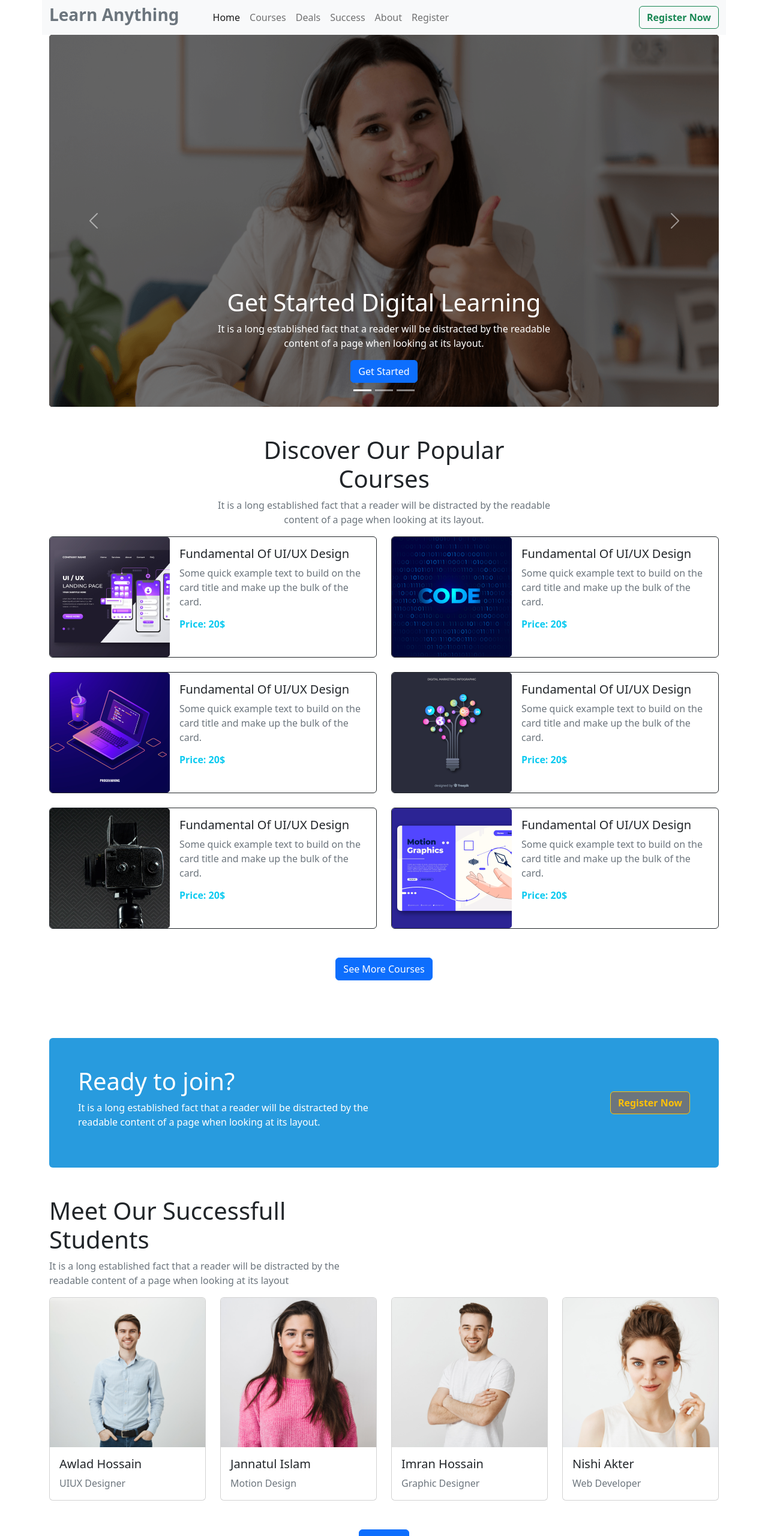
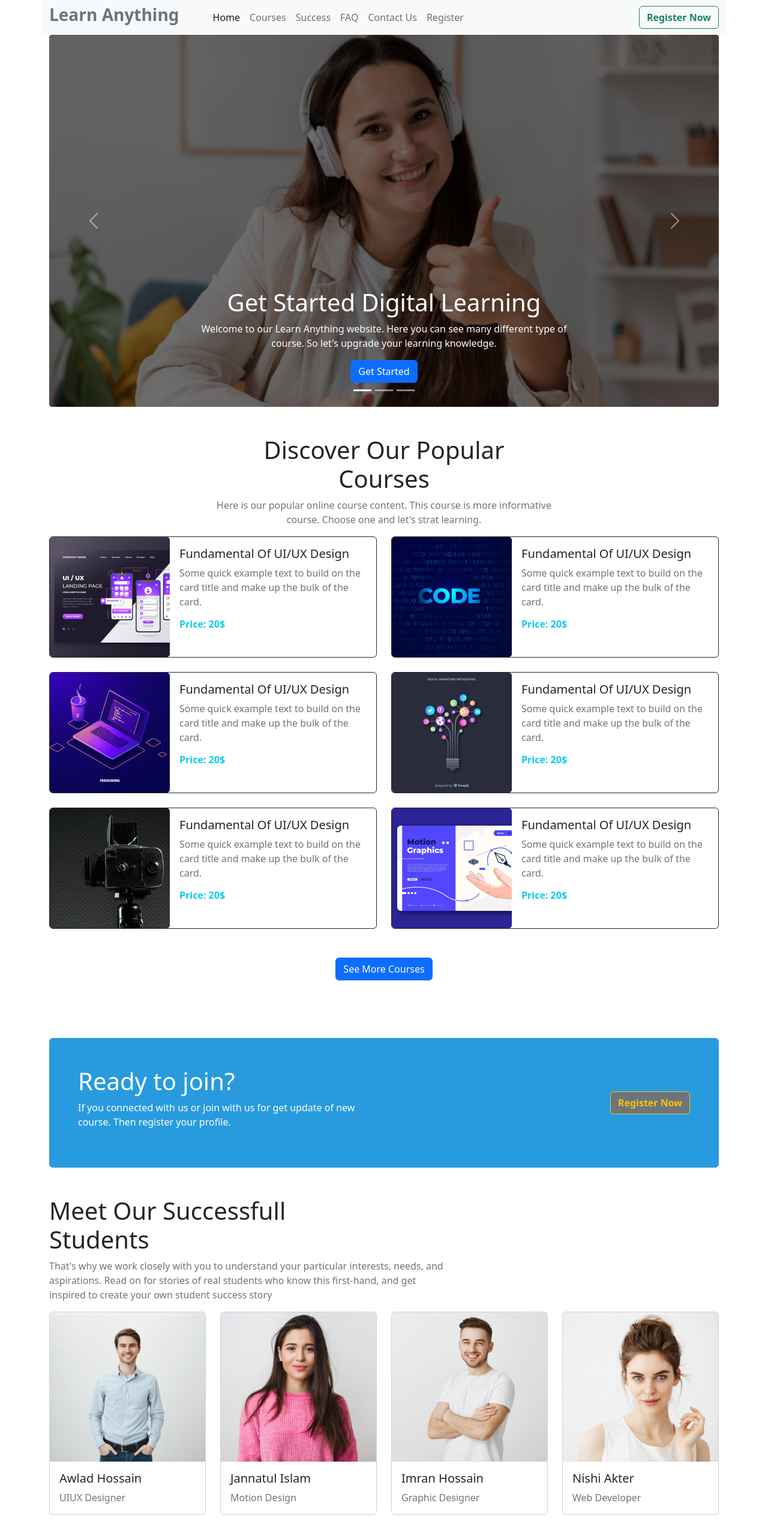
Before and after one commit to md-najmus-sakib/online-course-web, a plain HTML site: page index.html in a window 1280 px wide. Shown: the top 2560 px of the page at 60% size. Drawn offline with nearby package versions, Linux system fonts and the light colour scheme.

Commit message:
final code added

```diff
--- a/index.html
+++ b/index.html
@@ -28,19 +28,19 @@
                             <a class="nav-link active" aria-current="page" href="#">Home</a>
                         </li>
                         <li class="nav-item">
-                            <a class="nav-link" href="#">Courses</a>
+                            <a class="nav-link" href="#course-section">Courses</a>
                         </li>
                         <li class="nav-item">
-                            <a class="nav-link" href="#">Deals</a>
+                            <a class="nav-link" href="#student-success">Success</a>
                         </li>
                         <li class="nav-item">
-                            <a class="nav-link" href="#">Success</a>
+                            <a class="nav-link" href="#FAQ-section">FAQ</a>
                         </li>
                         <li class="nav-item">
-                            <a class="nav-link" href="#">About</a>
+                            <a class="nav-link" href="#">Contact Us</a>
                         </li>
                         <li class="nav-item">
-                            <a class="nav-link" href="#">Register</a>
+                            <a class="nav-link" href="#box-section">Register</a>
                         </li>
                     </ul>
                     <div>
@@ -66,9 +66,8 @@
                         <img src="images/cover/cover-1.png" class="cover-img d-block w-100" alt="...">
                         <div class="carousel-caption d-none d-md-block">
                             <h1>Get Started Digital Learning</h1>
-                            <p>It is a long established fact that a reader will be distracted by the
-                                readable <br>
-                                content of a page when looking at its layout.</p>
+                            <p>Welcome to our Learn Anything website. Here you can see many different type of <br>
+                                course. So let's upgrade your learning knowledge.</p>
                             <div class="btn btn-primary">Get Started</div>
                         </div>
                     </div>
@@ -76,8 +75,8 @@
                         <img src="images/cover/cover-2.jpg" class="cover-img d-block w-100" alt="...">
                         <div class="carousel-caption d-none d-md-block">
                             <h1>Get Started Digital Learning</h1>
-                            <p>It is a long established fact that a reader will be distracted by the readable <br>
-                                content of a page when looking at its layout.</p>
+                            <p>Welcome to our Learn Anything website. Here you can see many different type of <br>
+                                course. So let's upgrade your learning knowledge.</p>
                             <div class="btn btn-primary">Get Started</div>
                         </div>
                     </div>
@@ -85,8 +84,8 @@
                         <img src="images/cover/cover-3.jpg" class="cover-img d-block w-100" alt="...">
                         <div class="carousel-caption d-none d-md-block">
                             <h1>Get Started Digital Learning</h1>
-                            <p>It is a long established fact that a reader will be distracted by the readable <br>
-                                content of a page when looking at its layout.</p>
+                            <p>Welcome to our Learn Anything website. Here you can see many different type of <br>
+                                course. So let's upgrade your learning knowledge.</p>
                             <div class="btn btn-primary">Get Started</div>
                         </div>
                     </div>
@@ -107,14 +106,12 @@
     </header>
     <main>
         <!-- course section start -->
-        <section class="container">
+        <section class="container" id="course-section">
             <div class="text-center mt-5 mb-3">
                 <h1>Discover Our Popular <br> Courses</h1>
-                <p class="text-muted">It is a long established fact that a reader will be distracted by the readable
-                    <br> content of a page
-                    when
-                    looking at its layout.
-                </p>
+                <p class="text-muted">Here is our popular online course content. This course is more informative <br>
+                    course.
+                    Choose one and let's strat learning.</p>
             </div>
             <div>
                 <div class="row row-cols-1 row-cols-md-1 row-cols-lg-3 g-4">
@@ -205,12 +202,13 @@
         </section>
         <!-- course section end -->
         <!-- box section start -->
-        <section class="container">
+        <section class="container" id="box-section">
             <div class="box-section d-lg-flex justify-content-between align-items-center rounded-2 p-5 mt-5 mb-5">
                 <div>
                     <h1 class="text-white">Ready to join?</h1>
-                    <p class="text-white">It is a long established fact that a reader will be distracted by the <br>
-                        readable content of a page when looking at its layout.</p>
+                    <p class="text-white">If you connected with us or join with us for get update of new <br> course.
+                        Then
+                        register your profile.</p>
                 </div>
                 <!-- modal section start -->
                 <div>
@@ -258,13 +256,15 @@
         </section>
         <!-- box section end -->
         <!-- student section start -->
-        <section class="container">
+        <section class="container" id="student-success">
             <div class="mt-5 mb-2">
                 <h1>Meet Our Successfull
                     <br> Students
                 </h1>
-                <p class="text-muted">It is a long established fact that a reader will be distracted by the <br>
-                    readable content of a page when looking at its layout</p>
+                <p class="text-muted">That's why we work closely with you to understand your particular interests,
+                    needs, and <br> aspirations. Read on for stories of real students who know this first-hand, and
+                    get <br>
+                    inspired to create your own student success story</p>
             </div>
             <div>
                 <div class="row row-cols-1 row-cols-md-2 g-4">
@@ -312,13 +312,11 @@
         </section>
         <!-- student section end -->
         <!-- question section start -->
-        <section class="container">
+        <section class="container" id="FAQ-section">
             <div class="text-center">
                 <h1>Frequently Asked Questions</h1>
-                <p class="text-muted">It is a long established fact that a reader will be distracted by the readable
-                    <br>
-                    content of a page when looking at its layout.
-                </p>
+                <p class="text-muted">Here are the most four question that people before asked us many time. please <br>
+                    read this question and also answer.</p>
             </div>
             <div class="accordion accordion-flush border border-light m-5" id="accordionFlushExample">
                 <div class="accordion-item">
@@ -405,7 +403,7 @@
         <!-- sponsor companies section end -->
     </main>
     <!-- footer section -->
-    <footer class=" mt-5 mb-0">
+    <footer class=" mt-5 mb-0" id="contact-us">
         <div class="bg-dark p-5">
             <h3 class="text-white text-center">Learn Anything</h3>
             <p class="text-white text-center mb-0">Office 41, Zawaya Buildin, Ghala Muscat, <br> Sultanate of Oman</p>
```
